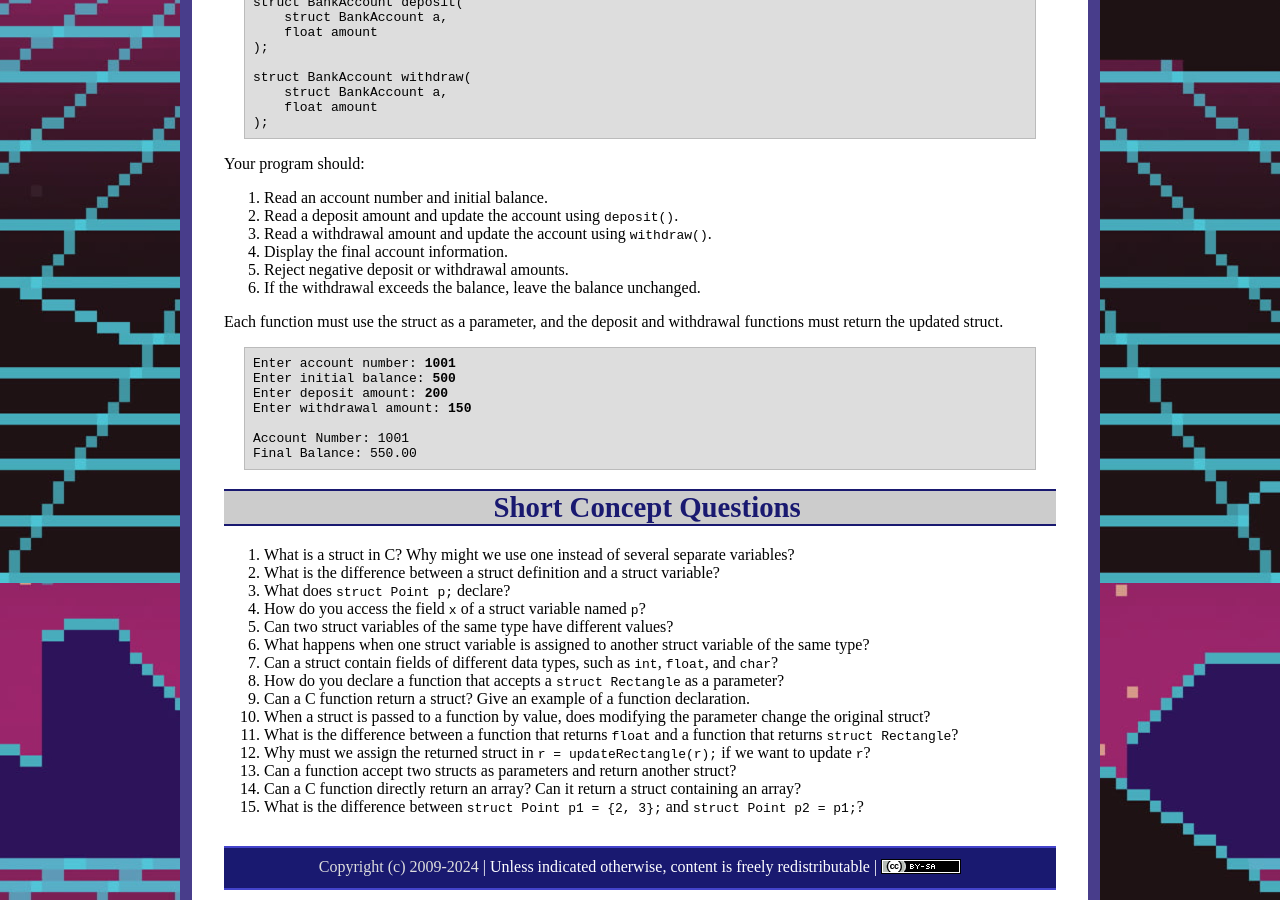
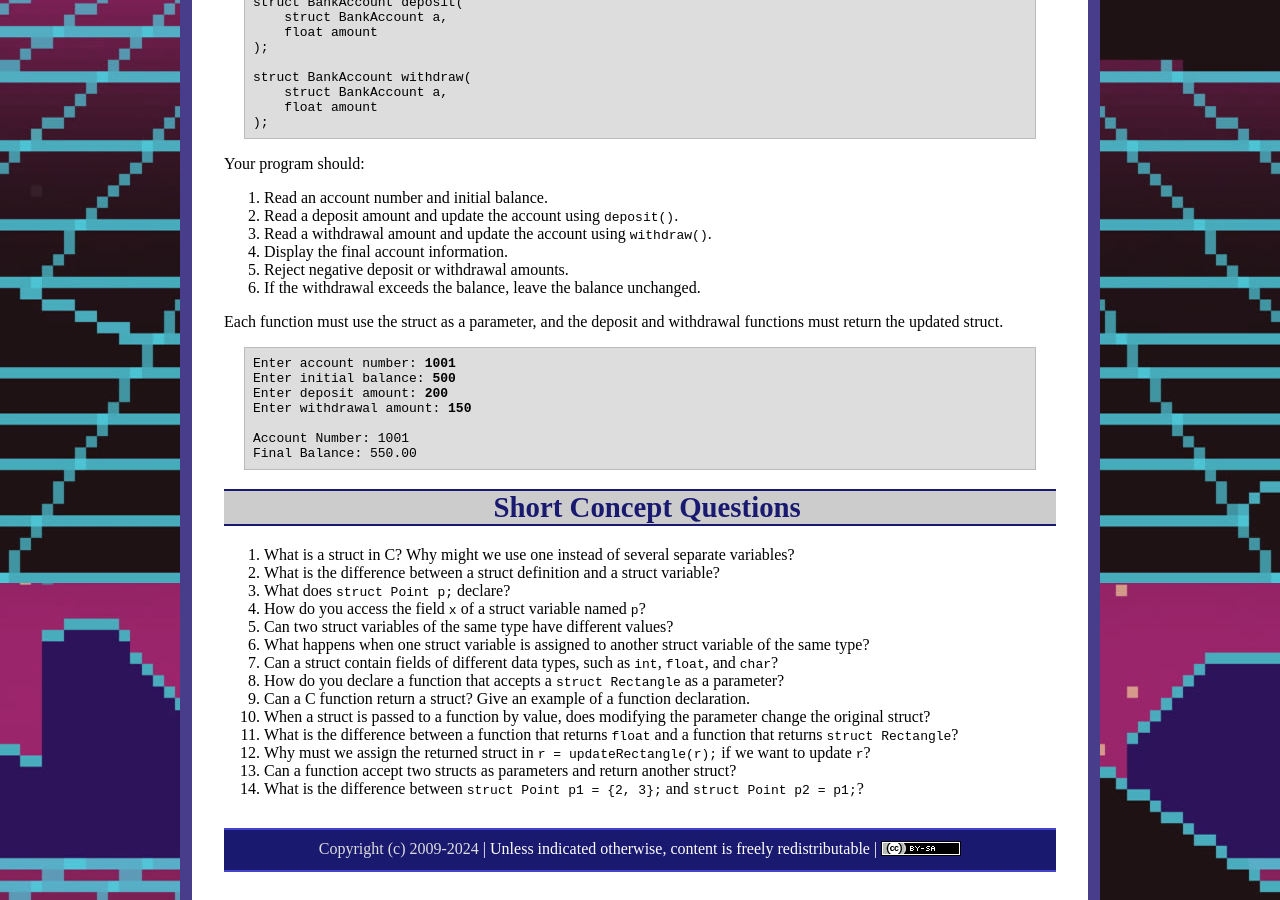
Before and after one commit to ycpcs/cs101-fall2026, a Jekyll site: the page built from practices/p13.md, in a window 1280 px wide and 900 px high, scrolled down 7517 px. Built offline with Jekyll 4.4.1, drawn with Linux system fonts in a browser that asks for light colours.

Commit message:
Update p13.md

```diff
--- a/practices/p13.md
+++ b/practices/p13.md
@@ -522,5 +522,4 @@ Final Balance: 550.00
 11. What is the difference between a function that returns `float` and a function that returns `struct Rectangle`?
 12. Why must we assign the returned struct in `r = updateRectangle(r);` if we want to update `r`?
 13. Can a function accept two structs as parameters and return another struct?
-14. Can a C function directly return an array? Can it return a struct containing an array?
-15. What is the difference between `struct Point p1 = {2, 3};` and `struct Point p2 = p1;`?
+14. What is the difference between `struct Point p1 = {2, 3};` and `struct Point p2 = p1;`?
```
